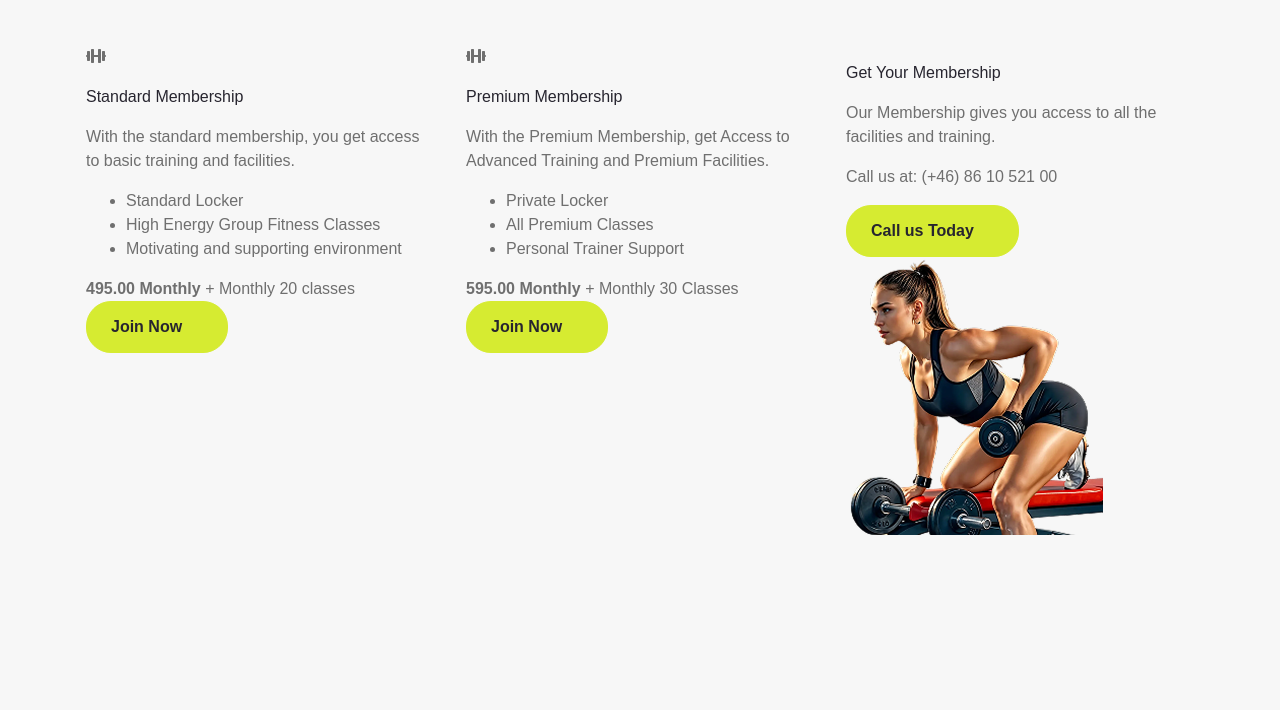
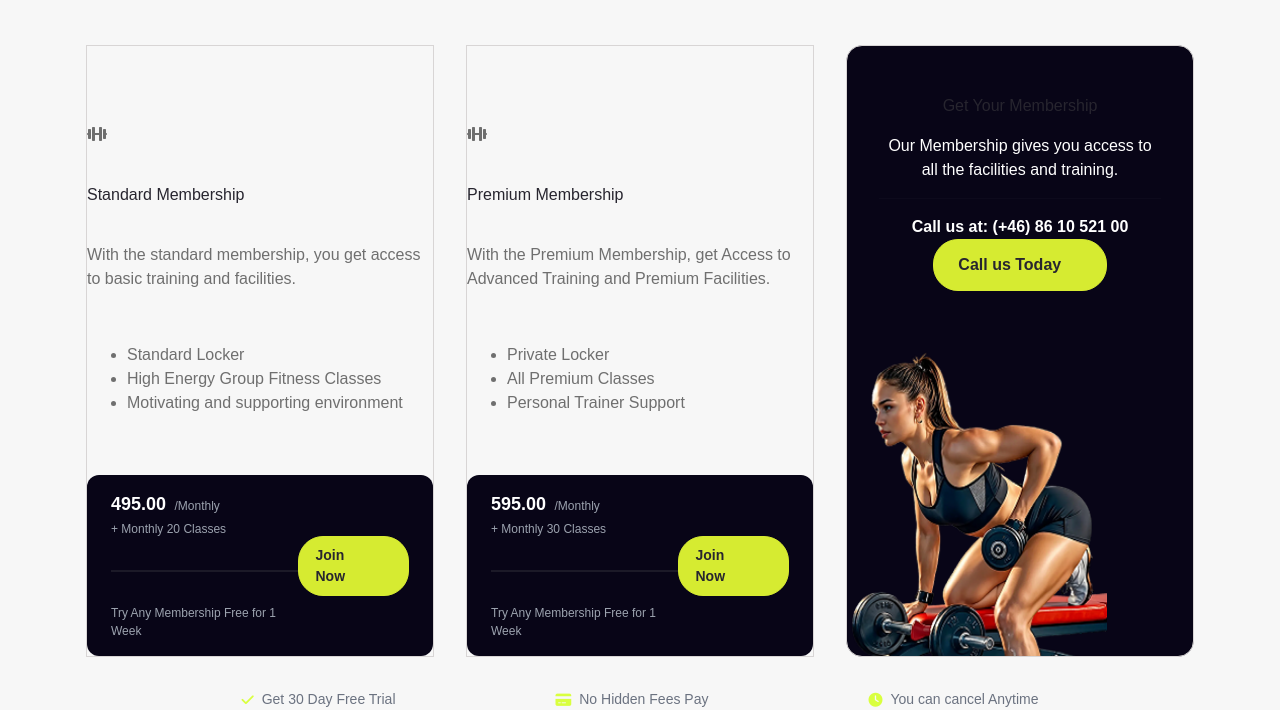
Before and after one commit to osmanjeylani/gymasp1-osmanjeylani, a plain HTML site: page membership.html in a window 1280 px wide. Shown: the part 216-926 px from the top of the page. Before the commit the page ends 800 px from the top, so only its background shows below. Drawn offline with Linux system fonts and the light colour scheme.

Commit message:
add membership with cards and benefit section

```diff
--- a/CSS/membership.css
+++ b/CSS/membership.css
@@ -1,6 +1,17 @@
 .membership-cards {
     display: grid;
+    grid-template-columns: repeat(3, 1fr);
+    align-items: stretch;
     gap: 2rem;
+}
+.membership-card {
+    display: flex;
+    flex-direction: column;
+    min-height: 612px;
+    max-width: 404px;
+    border: 1px solid rgb(216, 213, 213);
+    justify-content: flex-end;
+    gap: 20px;
 }
 
 @media (min-width: 992px) {
@@ -8,3 +19,99 @@
         grid-template-columns: repeat(3, 1fr);
     }
 }
+
+/*card price box*/
+.card-price-box {
+    background: #080517;
+    border-radius: 12px;
+    padding: 1rem 1.5rem;
+
+    display: flex;
+    justify-content: space-between;
+    align-items: center;
+    justify-self: flex-start;
+
+    margin-top: 1.5rem;
+}
+.price-info strong {
+    font-size: 18px;
+    color: white;
+}
+.price-info span {
+    font-size: 12px;
+    color: #9ca3af;
+    margin-left: 4px;
+}
+.price-info p {
+    font-size: 12px;
+    color: #9ca3af;
+    margin: 2px 0 0;
+}
+.card-price-box .btn {
+    padding: 0.5rem 1rem;
+    font-size: 14px;
+}
+.card-note {
+    font-size: 12px;
+    color: #6b7280;
+    margin-top: 0.8rem;
+}
+
+.membership-card.dark {
+    background: #080517;
+    color: white;
+    display: flex;
+    flex-direction: column;
+    justify-content: space-between;
+    border-radius: 16px;
+    overflow: hidden;
+    min-height: 612px;
+    max-width: 404px;
+
+}
+.cta-content h4 {
+    color: white;
+    text-align: center;
+}
+.cta-description {
+    color: #9ca3af;
+    margin: 1rem 0;
+}
+.cta-divider {
+    border: none;
+    border-top: 1px solid rgba(255,255,255,0.1);
+    margin: 1rem 0;
+}
+
+
+
+.cta-top {
+    padding: 2rem;
+    text-align: center;
+}
+.cta-bottom img {
+    max-width: 260px;
+    min-height: 307px;
+    display: block;
+}
+
+/*benefits*/
+.membership-benefits {
+    display: flex;
+    justify-content: center;
+    gap: 10rem;
+    margin-top: 2rem;
+    flex-wrap: wrap;
+}
+.benefit-item {
+    display: flex;
+    align-items: center;
+    gap: 0.5rem;
+    font-size: 14px;
+    color: #6b7280;
+}
+.benefit-item i {
+    color: #d9ff3f;
+    font-size: 14px;
+
+}
--- a/membership.html
+++ b/membership.html
@@ -78,14 +78,19 @@
                                 <li>Motivating and supporting environment</li>
                             </ul>
 
-                            <div class="card-footer">
-                                <div class="price">
-                                    <strong>495.00 Monthly</strong>
-                                    <span>+ Monthly 20 classes</span>
+                            <div class="card-price-box">
+                                <div class="price-info">
+                                    <strong>495.00</strong>
+                                    <span>/Monthly</span>
+                                    <p>+ Monthly 20 Classes</p>
+                                    <hr>
+                                    <p class="card-note">Try Any Membership Free for 1 Week</p>
                                 </div>
 
                                 <a href="#" class="btn accent">Join Now</a>
                             </div>
+
+
                         </div>
 
                         <div class="membership-card">
@@ -103,10 +108,13 @@
                                 <li>All Premium Classes</li>
                                 <li>Personal Trainer Support</li>
                             </ul>
-                            <div class="card-footer">
-                                <div class="price">
-                                    <strong>595.00 Monthly</strong>
-                                    <span>+ Monthly 30 Classes</span>
+                            <div class="card-price-box">
+                                <div class="price-info">
+                                    <strong>595.00</strong>
+                                    <span>/Monthly</span>
+                                    <p>+ Monthly 30 Classes</p>
+                                    <hr>
+                                    <p class="card-note">Try Any Membership Free for 1 Week</p>
                                 </div>
 
                                 <a href="#" class="btn accent">Join Now</a>
@@ -116,16 +124,38 @@
                         </div>
                         <div class="membership-card dark">
                             <!--CTA-->
-                            <h4>Get Your Membership</h4>
-                            <p>Our Membership gives you access to all the facilities and training.</p>
+                            <div class="cta-top">
+                                <h4>Get Your Membership</h4>
 
-                            <p class="phone">Call us at: (+46) 86 10 521 00</p>
-                            <a href="#" class="btn accent">Call us Today</a>
-                            <img src="Images/our-pricing-cta-image 1.png" alt="a girl training"/>
+                                <p>Our Membership gives you access to all the facilities and training.</p>
 
+                                <hr class="cta-divider">
 
+                                <strong class="cta-phone">Call us at: (+46) 86 10 521 00</strong>
+                                <a href="#" class="btn accent">Call us Today</a>
+                            </div>
+                            <div class="cta-bottom">
+                                <img src="Images/our-pricing-cta-image 1.png" alt="a girl training"/>
+                            </div>
 
                         </div>
+                    </div>
+                    <div class="membership-benefits">
+                        <div class="benefit-item">
+                            <i class="fas fa-check"></i>
+                            <span>Get 30 Day Free Trial</span>
+                        </div>
+
+                        <div class="benefit-item">
+                            <i class="fas fa-credit-card"></i>
+                            <span>No Hidden Fees Pay</span>
+                        </div>
+
+                        <div class="benefit-item">
+                            <i class="fas fa-clock"></i>
+                            <span>You can cancel Anytime</span>
+                        </div>
+
                     </div>
                 </div>
             </section>
```
